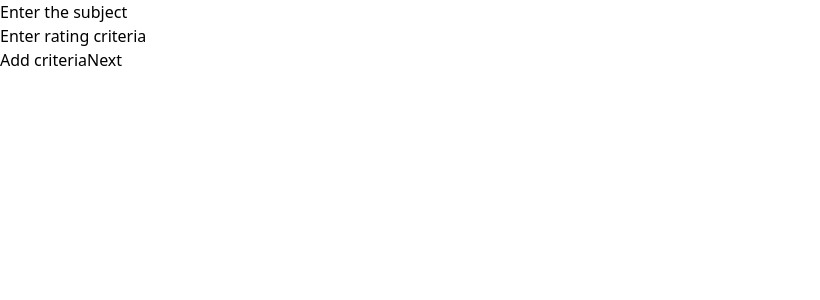
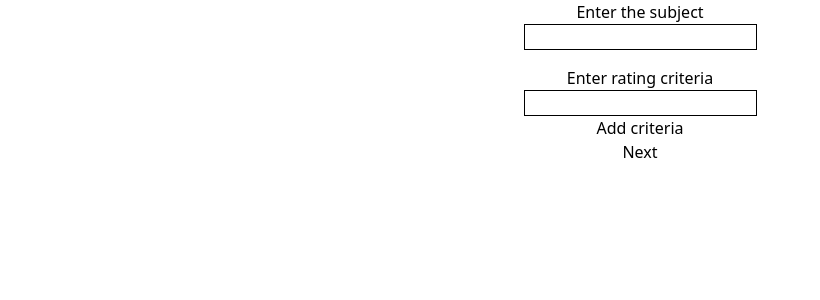
Before and after one commit to G-Just/React-ts-weighted-scoring-tool, a React (Vite) app: page / in a window 1280 px wide. Both pictures are taken after a click on the button "Next". Shown: the top 300 px of the page, without its empty margins (0-820 px from the left). Built offline with nearby package versions, Linux system fonts and the light colour scheme.

Commit message:
General development update

```diff
--- a/src/components/CriteriaForm.tsx
+++ b/src/components/CriteriaForm.tsx
@@ -27,14 +27,10 @@ export default function CriteriaForm() {
   }
 
   return (
-    <div>
+    <div className="flex flex-col items-center justify-center my-4">
       {renderRows().map((row) => row)}
       <button onClick={(e) => addRow(e)}>Add criteria</button>
-      {stageController.stage === 1 ? (
-        <button type="submit" onClick={handleSubmit}>
-          Next
-        </button>
-      ) : null}
+      {stageController.stage === 1 ? <button onClick={handleSubmit}>Next</button> : null}
     </div>
   );
 }
--- a/src/components/InputRow.tsx
+++ b/src/components/InputRow.tsx
@@ -1,12 +1,10 @@
-interface PropsWithLabel {
-  label: string;
-}
+import { PropsWithLabel } from "../ts/interfaces/LabelProp";
 
 export default function InputRow({ label }: PropsWithLabel) {
   return (
-    <div>
+    <div className="flex flex-col items-center justify-center">
       <label>{label}</label>
-      <input type="text" name="subject[]" />
+      <input className="border border-black" type="text" name="subject[]" />
     </div>
   );
 }
--- a/src/components/SubjectForm.tsx
+++ b/src/components/SubjectForm.tsx
@@ -10,7 +10,7 @@ export default function SubjectForm() {
   }
 
   return (
-    <div>
+    <div className="flex flex-col items-center justify-center">
       <InputRow label="Enter the subject" />
       {stageController.stage === 0 ? (
         <button type="submit" onClick={handleSubmit}>
--- a/src/components/WeightForm.tsx
+++ b/src/components/WeightForm.tsx
@@ -18,15 +18,13 @@ export default function WeightForm() {
   }
 
   return (
-    <div>
-      <form>
+    <div className="flex flex-col items-center justify-center my-4">
       {renderRows().map((row) => row)}
       {stageController.stage === 2 ? (
         <button type="submit" onClick={handleSubmit}>
           Calculate
         </button>
       ) : null}
-      </form>
     </div>
   );
 }
--- /dev/null
+++ b/src/ts/interfaces/LabelProp.ts
@@ -0,0 +1,4 @@
+export interface PropsWithLabel {
+  label: string;
+  classes?: string;
+}
```
Lines whose indentation alone changed are shown as unchanged.
